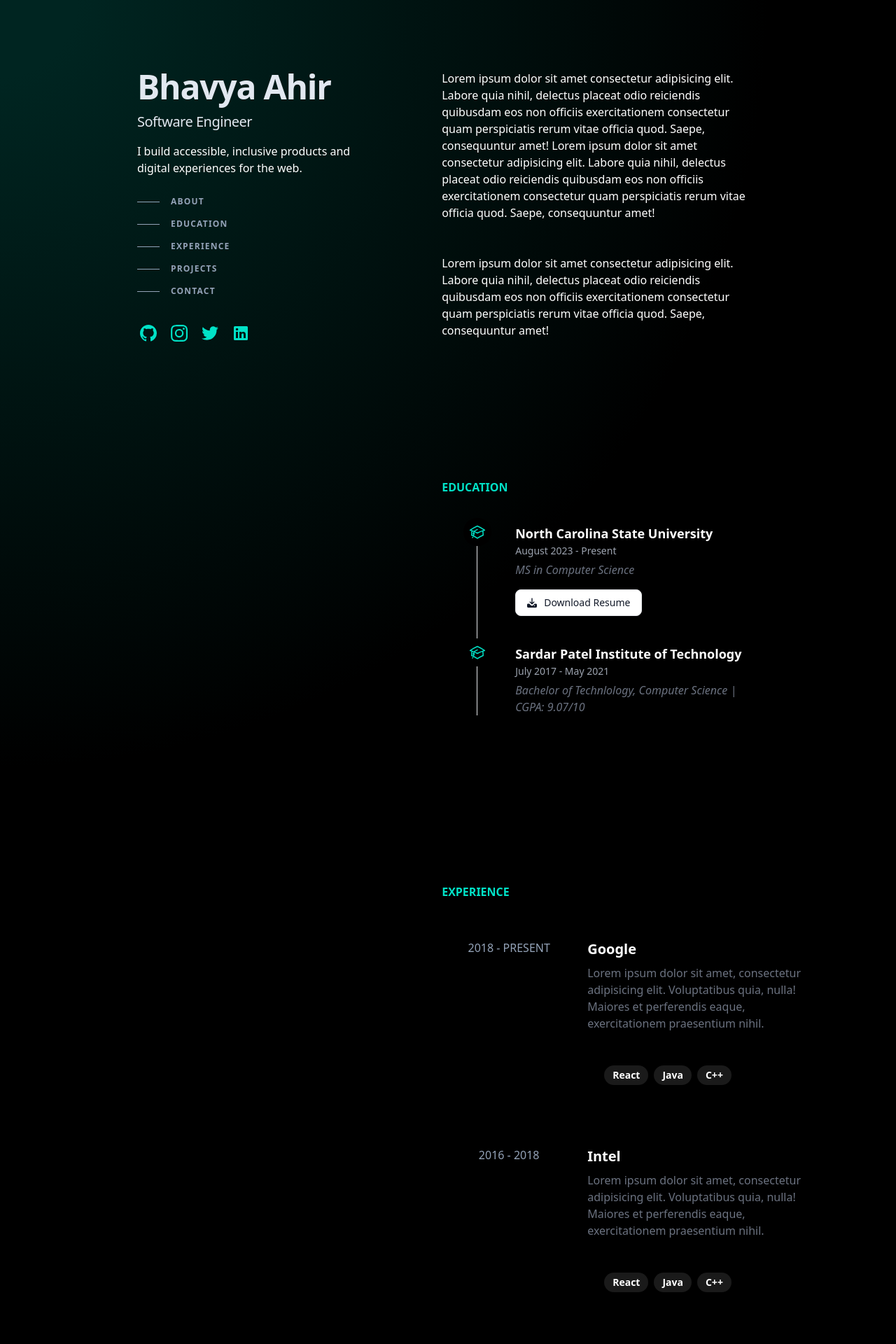
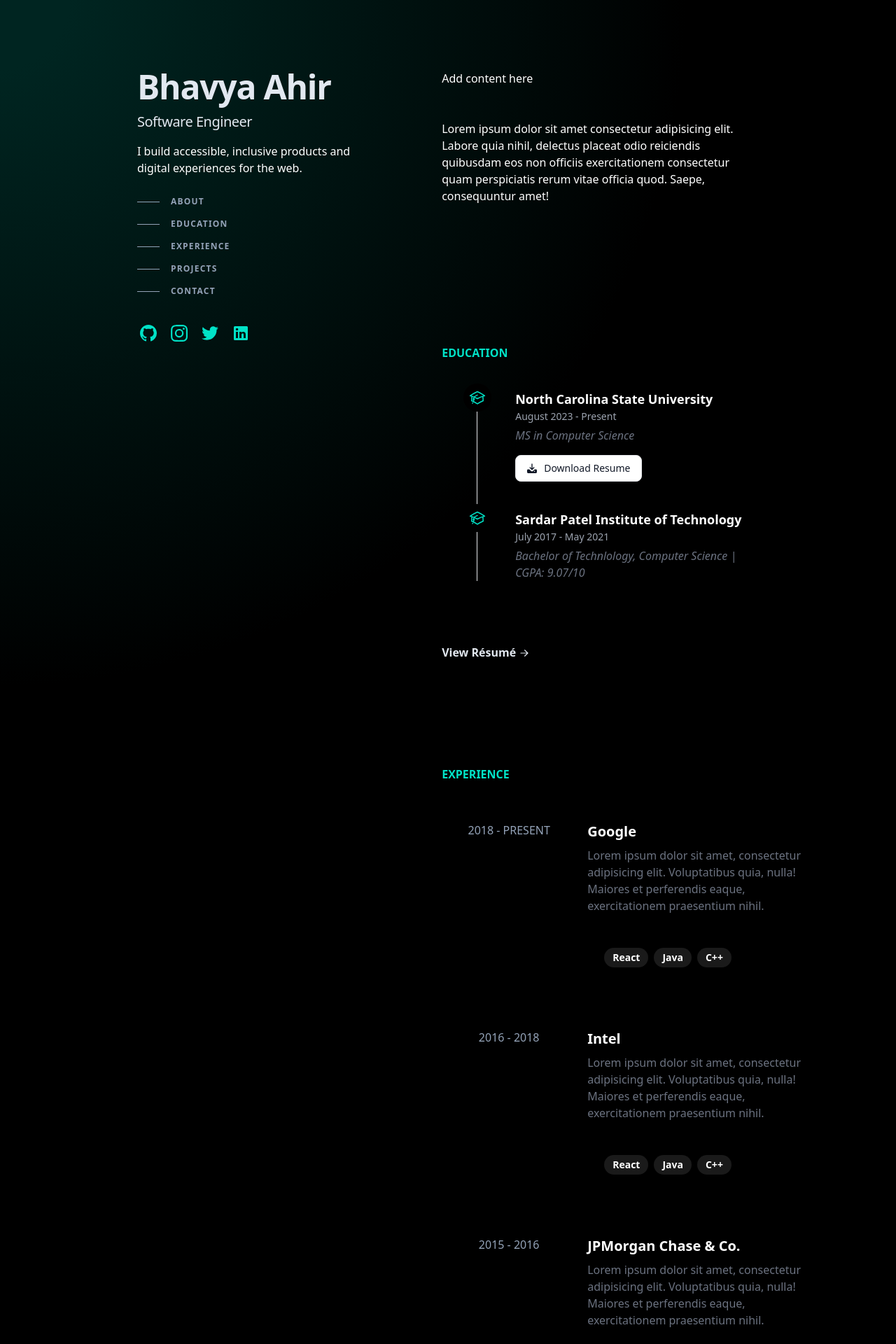
Before and after one commit to sayalikulk/portfolio, a React (Create React App) app: page / in a window 1280 px wide. Shown: the top 1920 px of the page at 70% size. Built offline with nearby package versions, Linux system fonts and the light colour scheme; the HTML template or start-up script is replaced by a standard one.

Commit message:
Added padding | Fixed resume link tag

```diff
--- a/src/components/RightConstant.jsx
+++ b/src/components/RightConstant.jsx
@@ -4,7 +4,6 @@ import About from './fields/About'
 import Projects from './fields/Projects'
 import Contact from './fields/Contact'
 import Education from './fields/Education'
-import LinkToResume from './fields/LinkToResume'
 
 
 const RightConstant = () => {
@@ -14,7 +13,6 @@ const RightConstant = () => {
         <Education/>
         <Experience/>
         <Projects/>
-        <LinkToResume/>
         <Contact/>
     </div>
   )
--- a/src/components/fields/About.jsx
+++ b/src/components/fields/About.jsx
@@ -3,7 +3,7 @@ import React from 'react'
 const About = () => {
   return (
     <div id="about" className='p-[100px]'>
-      <p>Lorem ipsum dolor sit amet consectetur adipisicing elit. Labore quia nihil, delectus placeat odio reiciendis quibusdam eos non officiis exercitationem consectetur quam perspiciatis rerum vitae officia quod. Saepe, consequuntur amet! Lorem ipsum dolor sit amet consectetur adipisicing elit. Labore quia nihil, delectus placeat odio reiciendis quibusdam eos non officiis exercitationem consectetur quam perspiciatis rerum vitae officia quod. Saepe, consequuntur amet!</p>
+      <p>Add content here</p>
       <br></br> <br></br>
       <p>Lorem ipsum dolor sit amet consectetur adipisicing elit. Labore quia nihil, delectus placeat odio reiciendis quibusdam eos non officiis exercitationem consectetur quam perspiciatis rerum vitae officia quod. Saepe, consequuntur amet!</p>
     </div>
--- a/src/components/fields/Contact.jsx
+++ b/src/components/fields/Contact.jsx
@@ -2,7 +2,11 @@ import React from 'react'
 
 const Contact = () => {
   return (
-    <div id="contact" className='px-[100px] pb-[100px]'>Contact</div>
+
+    <div id="Contact" className='pt-[150px] pl-[100px]'>
+    <h2 class="font-bold uppercase pb-[20px] text-[#01e2c7]">CONTACT</h2>
+    </div>
+
   )
 }
 
--- a/src/components/fields/Education.jsx
+++ b/src/components/fields/Education.jsx
@@ -14,7 +14,7 @@ const Experience = () => {
 
       // </motion.div>
 
-    <div id="education" className='px-[100px] pb-[100px] pt-[100px]'>
+    <div id="education" className='px-[100px] pt-[100px]'>
     <h2 class="font-bold uppercase pb-[40px] text-[#01e2c7]">EDUCATION</h2>
     <div className='pl-[50px]'>
     <ol class="pl-[30px] relative border-l border-gray-200 dark:border-gray-700">
@@ -44,25 +44,25 @@ const Experience = () => {
               <time class="block mb-2 text-sm font-normal leading-none text-gray-400 dark:text-gray-500">July 2017 - May 2021</time>
               <p class="text-base italic font-normal text-gray-500 dark:text-gray-400">Bachelor of Technlology, Computer Science | CGPA: 9.07/10</p>
           </li>
-          {/* <li class="ml-6">
-              <span class="absolute flex items-center justify-center w-6 h-6 bg-blue-100 rounded-full -left-3 ring-8 ring-white dark:ring-gray-900 dark:bg-blue-900">
 
-                  <svg xmlns="http://www.w3.org/2000/svg" fill="none" viewBox="0 0 24 24" strokeWidth={1.5} stroke="currentColor" className="w-6 h-6">
-                    <path strokeLinecap="round" strokeLinejoin="round" d="M4.26 10.147a60.436 60.436 0 00-.491 6.347A48.627 48.627 0 0112 20.904a48.627 48.627 0 018.232-4.41 60.46 60.46 0 00-.491-6.347m-15.482 0a50.57 50.57 0 00-2.658-.813A59.905 59.905 0 0112 3.493a59.902 59.902 0 0110.399 5.84c-.896.248-1.783.52-2.658.814m-15.482 0A50.697 50.697 0 0112 13.489a50.702 50.702 0 017.74-3.342M6.75 15a.75.75 0 100-1.5.75.75 0 000 1.5zm0 0v-3.675A55.378 55.378 0 0112 8.443m-7.007 11.55A5.981 5.981 0 006.75 15.75v-1.5" />
-                  </svg>
-
-              </span>
-              <h3 class="mb-1 text-lg font-semibold text-gray-900 dark:text-white">Flowbite Library v1.2.2</h3>
-              <time class="block mb-2 text-sm font-normal leading-none text-gray-400 dark:text-gray-500">Released on December 2nd, 2021</time>
-              <p class="text-base font-normal text-gray-500 dark:text-gray-400">Get started with dozens of web components and interactive elements built on top of Tailwind CSS.</p>
-          </li> */}
       </ol>
+    </div>
+      <div class="mt-12" className='pt-[50px]'>
+        <a class="inline-flex items-center font-medium leading-tight text-slate-200 font-semibold text-slate-200 group" aria-label="View Résumé" href="/resume.pdf">
+          <span>
+            <span class="border-b border-transparent pb-px transition group-hover:border-teal-300 motion-reduce:transition-none">
+            </span>
+            <span class="whitespace-nowrap">
+                <span class="border-b border-transparent pb-px transition group-hover:border-teal-300 motion-reduce:transition-none">View Résumé</span>
+                <svg xmlns="http://www.w3.org/2000/svg" viewBox="0 0 20 20" fill="currentColor" class="ml-1 inline-block h-4 w-4 shrink-0 -translate-y-px transition-transform group-hover:translate-x-2 group-focus-visible:translate-x-2 motion-reduce:transition-none" aria-hidden="true">
+                  <path fill-rule="evenodd" d="M3 10a.75.75 0 01.75-.75h10.638L10.23 5.29a.75.75 0 111.04-1.08l5.5 5.25a.75.75 0 010 1.08l-5.5 5.25a.75.75 0 11-1.04-1.08l4.158-3.96H3.75A.75.75 0 013 10z" clip-rule="evenodd"></path>
+                </svg>
+            </span>
+          </span>
+      </a>
     </div>
 
     </div>
-
-
-
 
   )
 }
--- a/src/components/fields/Experience.jsx
+++ b/src/components/fields/Experience.jsx
@@ -3,7 +3,7 @@ import ExperienceCard from '../utils/ExperienceCard'
 
 const Experience = () => {
   return (
-    <div id="experience" className='pt-[100px] pl-[100px] pb-[100px]'>
+    <div id="experience" className='pt-[150px] pl-[100px]'>
       <h2 class="font-bold uppercase pb-[20px] text-[#01e2c7]">Experience</h2>
       <ExperienceCard timeline="2018 - PRESENT" name="Google" description="Lorem ipsum dolor sit amet, consectetur adipisicing elit. Voluptatibus quia, nulla! Maiores et perferendis eaque, exercitationem praesentium nihil." skills={["React", "Java", "C++"]}/>
       <ExperienceCard timeline="2016 - 2018" name="Intel" description="Lorem ipsum dolor sit amet, consectetur adipisicing elit. Voluptatibus quia, nulla! Maiores et perferendis eaque, exercitationem praesentium nihil." skills={["React", "Java", "C++"]}/>
--- a/src/components/fields/LinkToResume.jsx
+++ /dev/null
@@ -1,24 +0,0 @@
-import React from 'react'
-
-const LinkToResume = () => {
-  return (
-    // <div id="linkToResume" className='px-[100px] pb-[100px]'>Projects</div>
-    <div class="mt-12 px-[100px] pb-[70px]">
-   <a class="inline-flex items-center font-medium leading-tight text-slate-200 font-semibold text-slate-200 group" aria-label="View Full Résumé" href="/resume.pdf">
-      <span>
-         <span class="border-b border-transparent pb-px transition group-hover:border-teal-300 motion-reduce:transition-none">
-         </span>
-         <span class="whitespace-nowrap">
-            <span class="border-b border-transparent pb-px transition group-hover:border-teal-300 motion-reduce:transition-none">Résumé</span>
-            <svg xmlns="http://www.w3.org/2000/svg" viewBox="0 0 20 20" fill="currentColor" class="ml-1 inline-block h-4 w-4 shrink-0 -translate-y-px transition-transform group-hover:translate-x-2 group-focus-visible:translate-x-2 motion-reduce:transition-none" aria-hidden="true">
-               <path fill-rule="evenodd" d="M3 10a.75.75 0 01.75-.75h10.638L10.23 5.29a.75.75 0 111.04-1.08l5.5 5.25a.75.75 0 010 1.08l-5.5 5.25a.75.75 0 11-1.04-1.08l4.158-3.96H3.75A.75.75 0 013 10z" clip-rule="evenodd"></path>
-            </svg>
-         </span>
-      </span>
-   </a>
-</div>
-
-  )
-}
-
-export default LinkToResume
--- a/src/components/fields/Projects.jsx
+++ b/src/components/fields/Projects.jsx
@@ -2,7 +2,7 @@ import React from 'react'
 
 const Projects = () => {
   return (
-  <div className='pt-[100px] pl-[100px] pb-[100px]'>
+  <div className='pt-[150px] pl-[100px]'>
   <h2 class="font-bold uppercase pb-[20px] text-[#01e2c7]">Projects</h2>
    <ul class="group/list">
       <li class="mb-12 py-[20px]">
```
Also changed, not shown: 1 other file (tests, documents, lock files or other folders).
